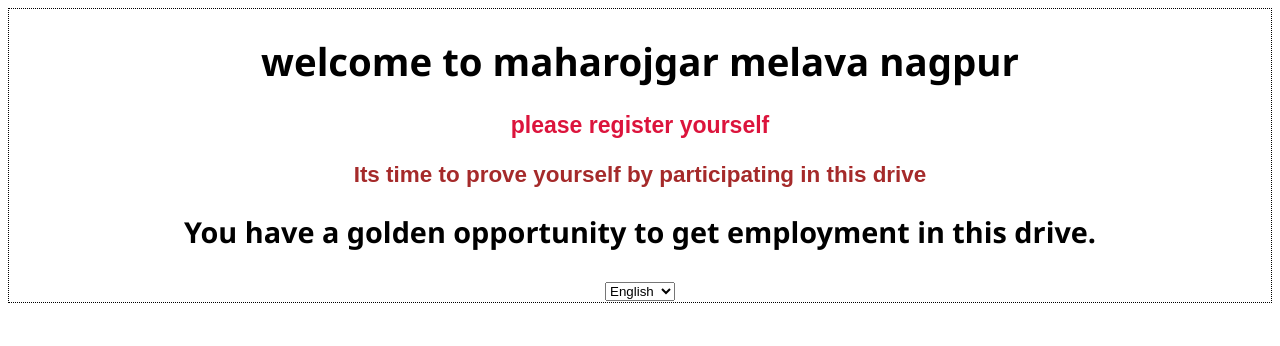
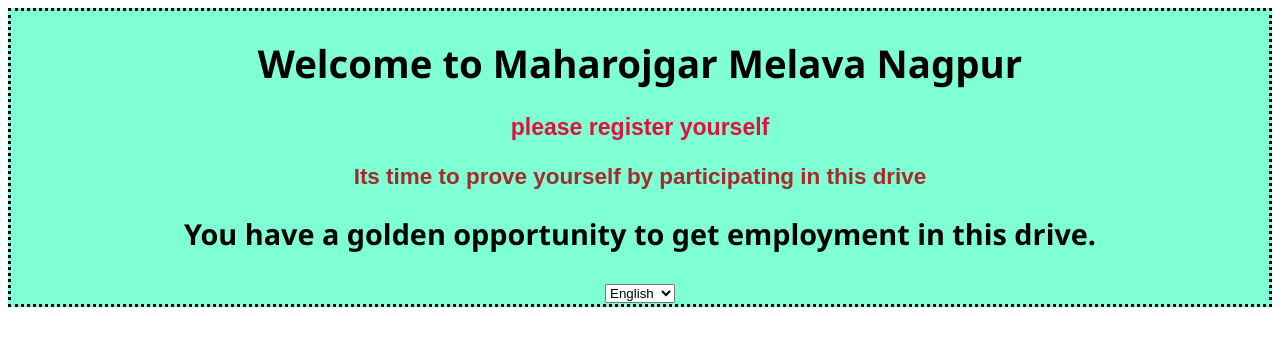
Before and after one commit to sahilgonde/I18n, a React app: page / in a window 1280 px wide. Built offline with nearby package versions, Linux system fonts and the light colour scheme.

Commit message:
added border

```diff
--- a/src/utils/lang.json
+++ b/src/utils/lang.json
@@ -1,6 +1,7 @@
+
 {
  "en":{
-    "welcomeM": "welcome to maharojgar melava nagpur",
+    "welcomeM": "Welcome to Maharojgar Melava Nagpur",
     "introM": "please register yourself ",
     "joiningM": " Its time to prove yourself by participating in this drive",
     "moralM": "You have a golden opportunity to get  employment in this drive. "
--- a/src/views/Home.css
+++ b/src/views/Home.css
@@ -2,7 +2,8 @@
     text-align: center;
     font-size: larger;
     font-family: 'Segoe UI', Tahoma, Geneva, Verdana, sans-serif;
-    border: 1px dotted black;
+    border: 3px dotted black;
+    background-color: aquamarine;
 }
 p{
     font-size: larger;
```
